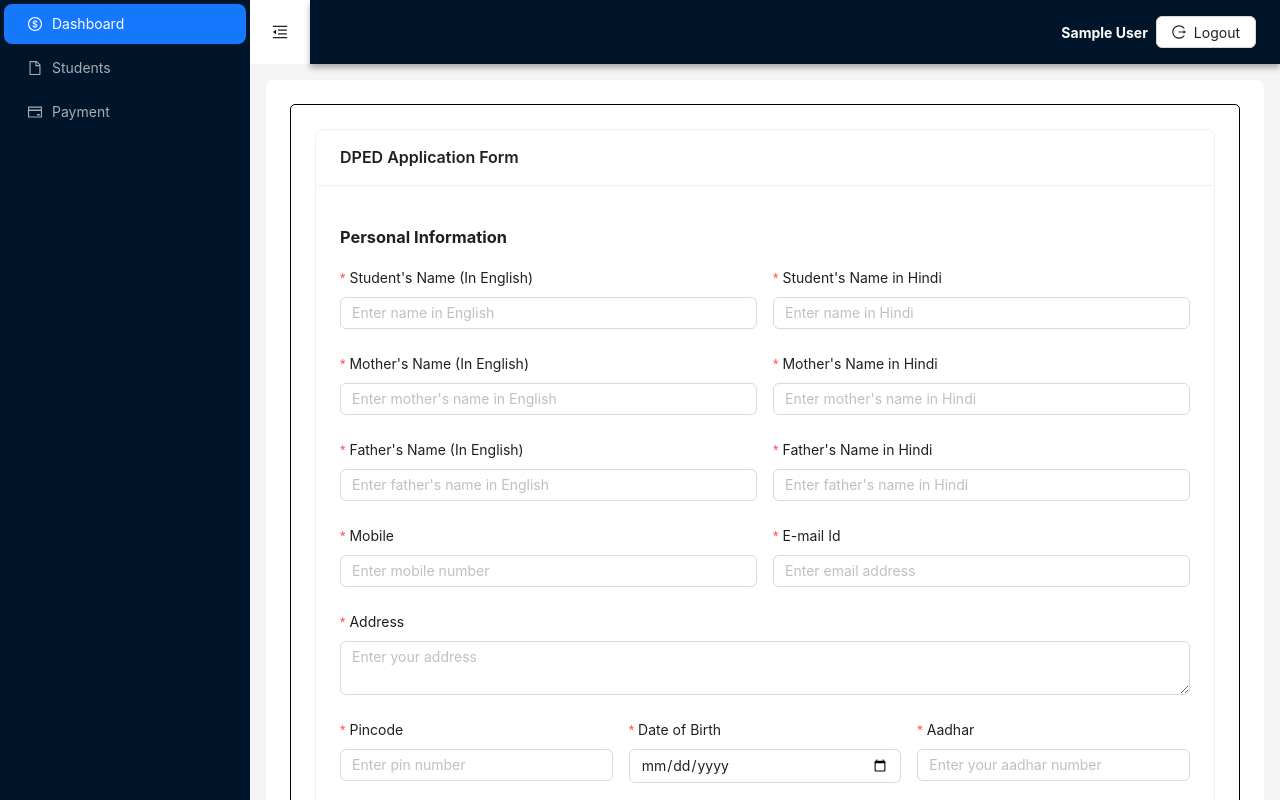
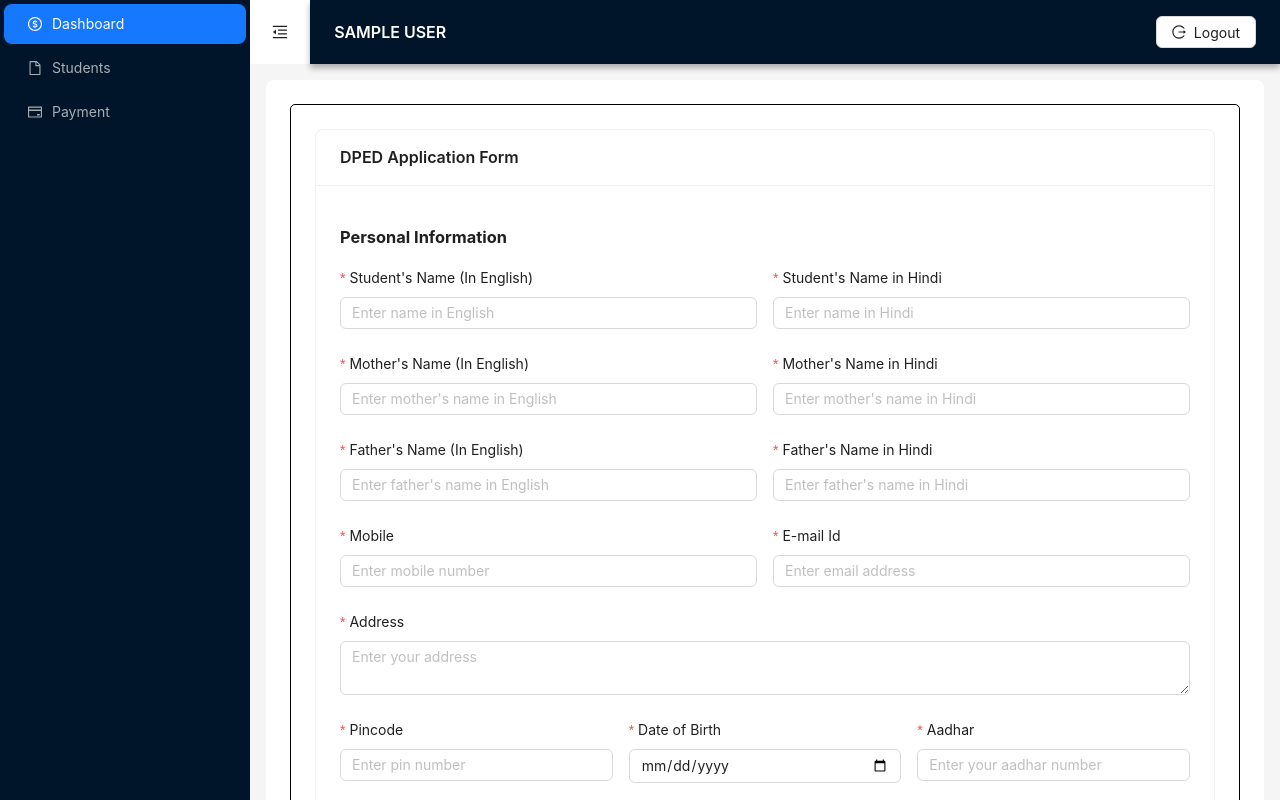
Before and after one commit to coderstank/dped-web, a React (Vite) app: page /add-student in a window 1280 px wide. Shown: the top 800 px of the page. Built offline with nearby package versions, Linux system fonts and the light colour scheme; sample sign-in values are in the browser's storage.

Commit message:
college name and date issue resolved

```diff
--- a/src/components/Navbar.jsx
+++ b/src/components/Navbar.jsx
@@ -1,5 +1,5 @@
 import React from "react";
-import { Button } from "antd";
+import { Button, Flex, Typography } from "antd";
 import { LogoutOutlined } from "@ant-design/icons";
 import { useNavigate } from "react-router-dom";
 import { useDispatch, useSelector } from "react-redux";
@@ -10,6 +10,7 @@ const Navbar = () => {
 
   const dispatch = useDispatch();
   const user = useSelector((state) => state.auth.user);
+  console.log('user',user?.name)
   const navigate = useNavigate();
   const onLogout = async () => {
     dispatch(logout());
@@ -18,13 +19,13 @@ const Navbar = () => {
   };
   return (
     <div className="navbar-container">
-      <div style={{ display: "flex" }}></div>
-      <div className="navbar-left-container">
-      <p>{user?.name}</p>
+        <Flex style={{width:'100%'}} align="center" justify="space-between">
+
+      <Typography.Title   level={5} style={{textTransform:'uppercase',color:'white',margin:0}}>{user?.name}</Typography.Title>
         <Button onClick={onLogout} icon={<LogoutOutlined />}>
           Logout
         </Button>
-      </div>
+        </Flex>
     </div>
   );
 };
--- a/src/pages/AddStudent.jsx
+++ b/src/pages/AddStudent.jsx
@@ -4,6 +4,7 @@ import { useNavigate } from 'react-router-dom';
 const { Option } = Select;
 import { AddCandidate } from '../api/auth';
 import UploadFile from "../components/UploadFile";
+import moment from 'moment';
 function AddStudent() {
   const navigate = useNavigate();
   const [form] = Form.useForm();
@@ -93,6 +94,13 @@ function AddStudent() {
       }
     };
 
+    const validateAge = (_, value) => {
+      const age = moment().diff(moment(value, "YYYY-MM-DD"), 'years');
+      if (age < 17 || age > 60) {
+        return Promise.reject('Age must be between 17 and 60 years');
+      }
+      return Promise.resolve();
+    };
 
 
   return (
@@ -238,8 +246,9 @@ function AddStudent() {
             <Col span={8}>
               <Form.Item
                 name="dob"
+
                 label="Date of Birth"
-                rules={[{ required: true, message: 'Please select date of birth' }]}>
+                rules={[{ required: true, message: 'Please select date of birth' },{validator:validateAge}]}>
                 <Input type='date' style={{ width: '100%' }} placeholder="DD/MM/YYYY" format="DD/MM/YYYY" />
               </Form.Item>
             </Col>
--- a/src/pages/Login.jsx
+++ b/src/pages/Login.jsx
@@ -2,7 +2,7 @@ import React, { useState } from 'react'
 import "../css/pages/login.css";
 import { Form, Input, Button, notification } from 'antd';
 import { loginUser } from "../api/auth";
-import { login } from "../reducers/authSlice";
+import { login, setUser } from "../reducers/authSlice";
 import { useDispatch, useSelector } from "react-redux";
 import { useNavigate } from "react-router-dom";
 function Login() {
@@ -15,7 +15,9 @@ function Login() {
     try {
       setLoading(true)
       const { data } = await loginUser(values);
-      dispatch(login(data));
+      console.log(data)
+      dispatch(login(data.token));
+      dispatch(setUser(data.user));
       notification.success({ message :  "Welcome Sir" });
       navigate("/");
     } catch (error) {
--- a/src/reducers/authSlice.js
+++ b/src/reducers/authSlice.js
@@ -11,7 +11,7 @@ const counterSlice = createSlice({
   reducers: {
     login: (state, action) => {
       state.isAuthenticated = true;
-      sessionStorage.setItem("token", action.payload.token);
+      sessionStorage.setItem("token", action.payload);
     },
     logout: (state) => {
       sessionStorage.clear();
```
Also changed, not shown: 2 other files (tests, documents, lock files or other folders).
